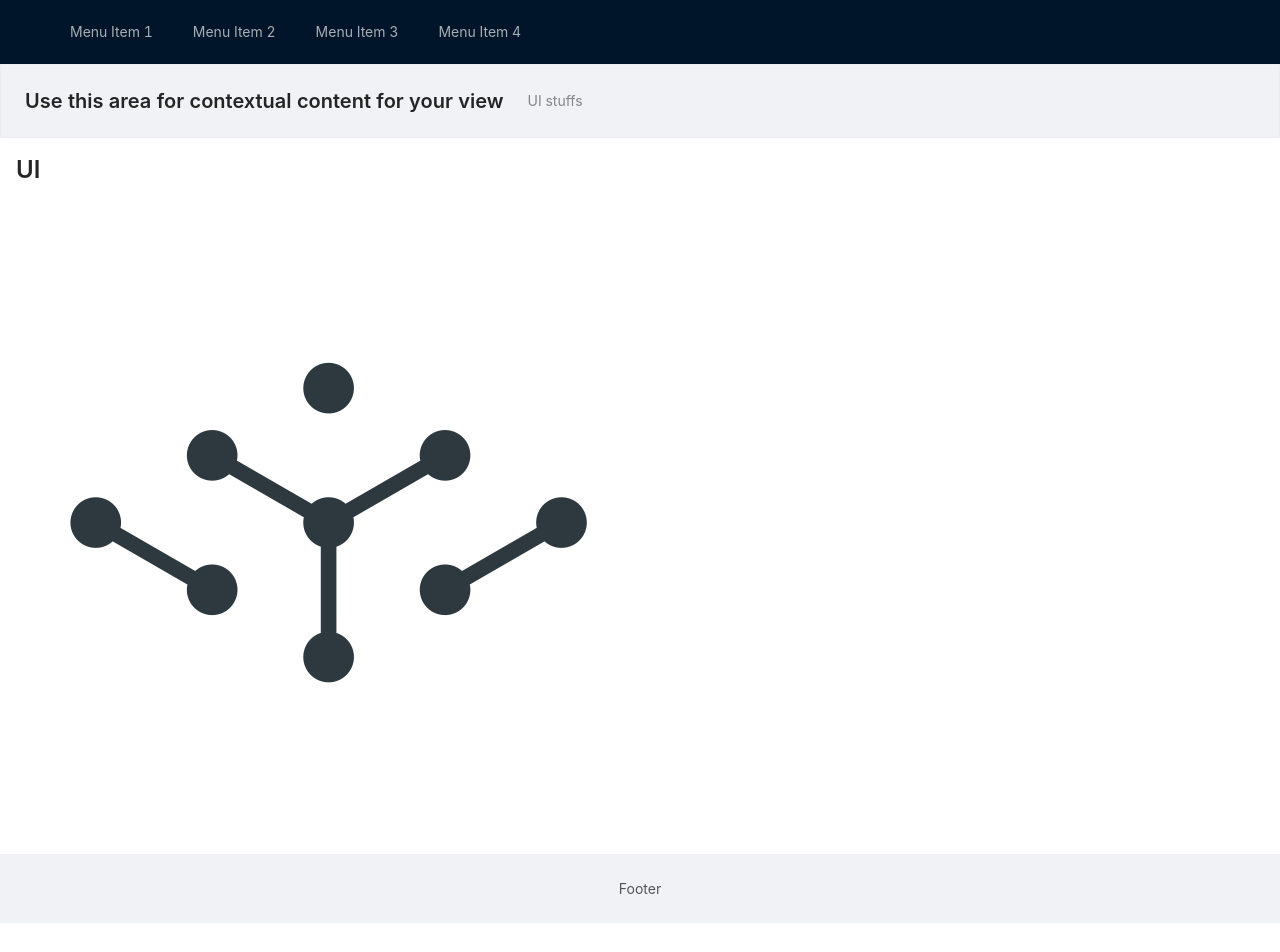
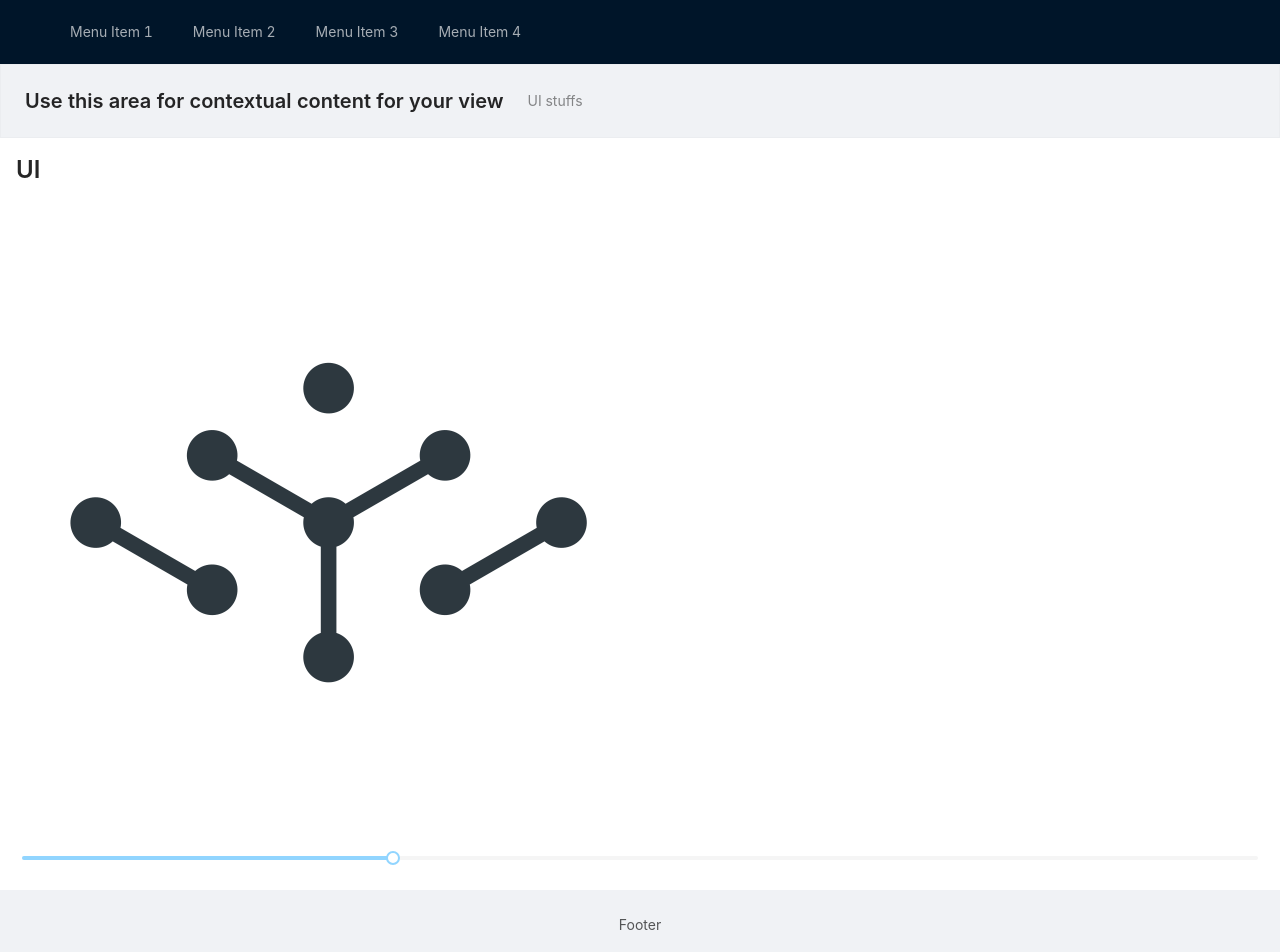
Before and after one commit to Jerkovic/starter-kit, a React app: page / in a window 1280 px wide. Shown: the top 952 px of the page. Before the commit the page ends 923 px from the top, so only its background shows below. Built offline with nearby package versions, Linux system fonts and the light colour scheme.

Commit message:
Cleaned up more stuff

```diff
--- a/package.json
+++ b/package.json
@@ -28,7 +28,7 @@
         "@types/react": "^16.9.9",
         "@types/react-dom": "^16.9.2",
         "@types/react-router-dom": "^5.1.0",
-        "antd": "^4.1.5",
+        "antd": "^4.6.5",
         "fingerprintjs2": "^2.1.0",
         "mobx": "^5.14.2",
         "mobx-react": "^6.1.4",
--- a/src/views/Home.tsx
+++ b/src/views/Home.tsx
@@ -1,3 +1,4 @@
+import {Slider} from "antd";
 import Title from "antd/es/typography/Title";
 import * as React from "react";
 
@@ -6,6 +7,7 @@ export const Home = () => {
         <div>
             <Title level={3}>UI</Title>
             <img src={require("../assets/yetric-icon.png")} />
+            <Slider defaultValue={30} />
         </div>
     );
 };
```
